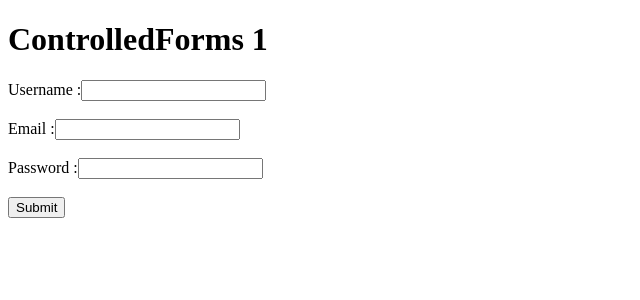
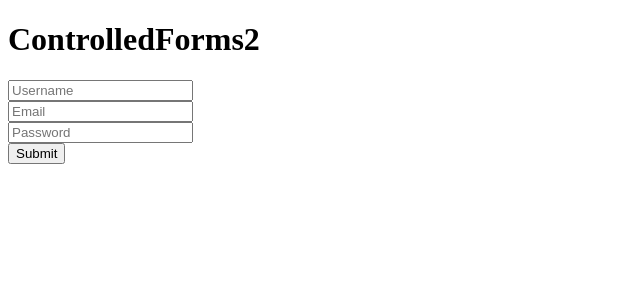
Before and after one commit to Sarvesh-1999/React-12PM, a React (Vite) app: page / in a window 1280 px wide. Shown: the top 300 px of the page, without its empty margins (0-640 px from the left). Built offline with nearby package versions, Linux system fonts and the light colour scheme.

Commit message:
controlledforms2

```diff
--- a/src/App.jsx
+++ b/src/App.jsx
@@ -10,6 +10,7 @@ import Parent1 from "./allTopics/06_childrenProps/Parent1";
 import Context2 from "./allTopics/07_context2/Context2";
 import ParentA1 from "./allTopics/07_context2/ParentA1";
 import ControlledForms1 from "./allTopics/08_forms/ControlledForms1";
+import ControlledForms2 from "./allTopics/08_forms/ControlledForms2";
 import Card from "./components/Card";
 
 function App() {
@@ -26,7 +27,8 @@ function App() {
       {/* <Context1/> */}
       {/* <Parent1/> */}
       {/* <ParentA1 /> */}
-      <ControlledForms1/>
+      {/* <ControlledForms1/> */}
+      <ControlledForms2/>
     </>
   );
 }
--- a/src/allTopics/08_forms/ControlledForms1.jsx
+++ b/src/allTopics/08_forms/ControlledForms1.jsx
@@ -1,73 +1,64 @@
-import { useState } from "react";
+import React, { useState } from "react";
 
 const ControlledForms1 = () => {
   const [username, setUsername] = useState("");
   const [email, setEmail] = useState("");
   const [password, setPassword] = useState("");
 
-  function handleSubmit(e) {
-    e.preventDefault();
-    //! creating new user
-    let user = { id:Date.now() , username, email, password };
-    console.log(user);
+  const handleUsername = (event) => {
+    setUsername(event.target.value);
+  };
+  const handleEmail = (event) => {
+    setEmail(event.target.value);
+  };
+  const handlePassword = (event) => {
+    setPassword(event.target.value);
+  };
 
-    //! get user from localStorage OR []
+  const handleSubmit = (event) => {
+    event.preventDefault();
+    let newUser = { username, email, password };
+    console.log(newUser);
+
     let allUsers = JSON.parse(localStorage.getItem("users")) || []
 
-    //! push newUser to allUsers[]
-    allUsers.push(user)
+    allUsers.push(newUser)
 
-    //! store allUsers in localStorage
-    localStorage.setItem("users",JSON.stringify(allUsers))
+    localStorage.setItem("users" , JSON.stringify(allUsers))
 
-    // clear input fields
     setUsername("")
     setEmail("")
     setPassword("")
-  }
+  };
 
   return (
     <div>
-      <h1>ControlledForms 1</h1>
+      <h1>ControlledForms1</h1>
 
       <form onSubmit={handleSubmit}>
-        <label htmlFor="username">Username :</label>
         <input
           type="text"
-          id="username"
+          placeholder="Username"
           value={username}
-          onChange={(e) => setUsername(e.target.value)}
+          onChange={handleUsername}
         />
-
         <br />
-        <br />
-
-        <label htmlFor="email">Email :</label>
         <input
           type="text"
-          id="email"
+          placeholder="Email"
           value={email}
-          onChange={(e) => setEmail(e.target.value)}
+          onChange={handleEmail}
         />
-
         <br />
-        <br />
-
-        <label htmlFor="password">Password :</label>
         <input
           type="text"
-          id="password"
+          placeholder="Password"
           value={password}
-          onChange={(e) => setPassword(e.target.value)}
+          onChange={handlePassword}
         />
-
-        <br />
         <br />
         <button>Submit</button>
       </form>
-
-
-
     </div>
   );
 };
--- /dev/null
+++ b/src/allTopics/08_forms/ControlledForms2.jsx
@@ -0,0 +1,54 @@
+import { useState } from "react";
+
+const ControlledForms2 = () => {
+  const [loginUser, setLoginUser] = useState({
+    username: "",
+    email: "",
+    password: "",
+  });
+
+  const handleChange = (e) => {
+    let { name, value } = e.target;
+    setLoginUser({ ...loginUser, [name]: value });
+  };
+
+  const handleSubmit = (e) => {
+    e.preventDefault();
+    console.log(loginUser);
+  };
+
+  return (
+    <div>
+      <h1>ControlledForms2</h1>
+      <form onSubmit={handleSubmit}>
+        <input
+          type="text"
+          name="username"
+          placeholder="Username"
+          value={loginUser.username}
+          onChange={handleChange}
+        />
+        <br />
+        <input
+          type="text"
+          name="email"
+          placeholder="Email"
+          value={loginUser.email}
+          onChange={handleChange}
+        />
+        <br />
+        <input
+          type="text"
+          name="password"
+          placeholder="Password"
+          value={loginUser.password}
+          onChange={handleChange}
+        />
+        <br />
+        <button>Submit</button>
+      </form>
+    </div>
+  );
+};
+
+export default ControlledForms2;
```
Also changed, not shown: demo.html (+28 -9 lines).
